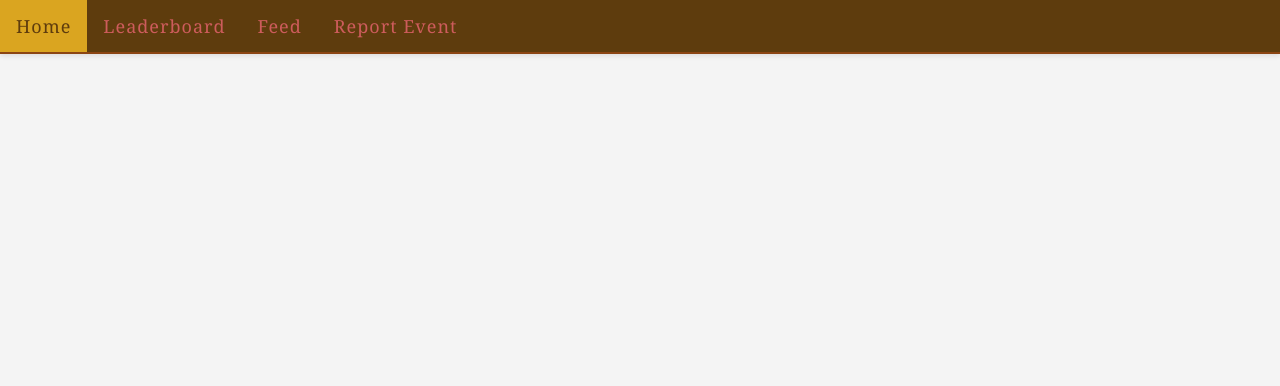
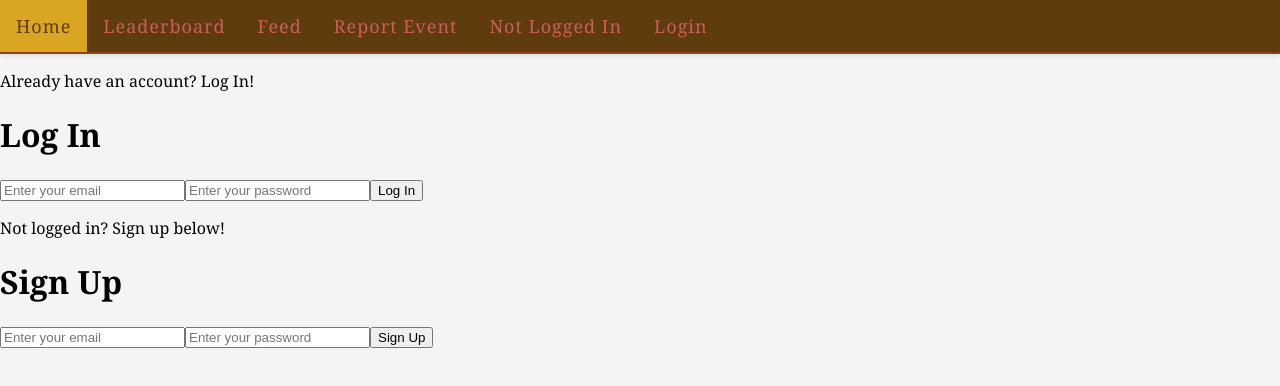
Before and after one commit to jamespalmer-category/rbbc-web-app, a React (Create React App) app: page /LoginPage in a window 1280 px wide. Shown: the top 386 px of the page. Built offline with nearby package versions, Linux system fonts and the light colour scheme; no server answers.

Commit message:
login front-end added, accounts connected to firestore backend.

```diff
--- a/src/App.js
+++ b/src/App.js
@@ -5,7 +5,8 @@ import Leaderboard from './components/Leaderboard';
 import Feed from './components/Feed';
 import Home from './components/Home';
 import Player from './components/Player';
-import Login from './components/Login';
+import LoginPage from './components/LoginPage';
+import AuthDetails from './components/auth/AuthDetails';
 
 
 const App = () => {
@@ -13,19 +14,23 @@ const App = () => {
     <BrowserRouter>
       <div>
         <nav className="navbar">
+          <div>
               <Link to="/">Home</Link>
               <Link to="/Leaderboard">Leaderboard</Link>
               <Link to="/Feed">Feed</Link>
               <Link to="/Player">Report Event</Link>
-              {/* <Link to="/Login">Login</Link> */}
+          </div>
+          <div>
+              <AuthDetails/>
+          </div>
         </nav>
 
         <Routes>
           <Route path="/" element={<Home/>}/>
           <Route path="/Leaderboard" element={<Leaderboard/>}/>
           <Route path="/Feed" element={<Feed/>}/>
-          <Route path="/Player"element={<Player/>}/>
-          {/* <Route path="/Login"element={<Login/>} /> */}
+          <Route path="/Player" element={<Player/>}/>
+          <Route path="/LoginPage" element={<LoginPage/>}/>
         </Routes>
       </div>
     </BrowserRouter>
--- /dev/null
+++ b/src/components/LoginPage.js
@@ -0,0 +1,16 @@
+import React from 'react';
+import Login from './auth/Login';
+import SignUp from './auth/SignUp';
+
+const LoginPage = () => {
+    return (
+        <div className="LoginPage">
+            <p>Already have an account? Log In!</p>
+            <Login />
+            <p>Not logged in? Sign up below!</p>
+            <SignUp />
+        </div>
+    )
+}
+
+export default LoginPage;
--- /dev/null
+++ b/src/components/auth/AuthDetails.js
@@ -0,0 +1,32 @@
+import React, {useEffect, useState} from 'react';
+import {auth} from '../../firebase';
+import { onAuthStateChanged, signOut } from 'firebase/auth';
+import {Link} from 'react-router-dom'
+
+const AuthDetails = () => {
+    const [authUser, setAuthUser] = useState(null);
+
+    useEffect(() => {
+        const listen = onAuthStateChanged(auth, (user) => {
+            if (user) {
+                setAuthUser(user)
+        } else {
+            setAuthUser(null);
+        }
+    });
+        return () => {
+            listen();
+        }
+    }, []);
+
+    const userSignOut = () => {
+        signOut(auth).then(() => {
+            console.log('sign out successful')
+        }).catch(error => console.log(error))
+    }
+    return (
+        <div>{authUser ? <><p>{`Signed In with ${authUser.email}`}</p><button class="centered-button" onClick={userSignOut}>Sign Out</button></> : <><p>Not Logged In</p><Link to="/LoginPage">Login</Link></>}</div>
+    )
+}
+
+export default AuthDetails;
--- /dev/null
+++ b/src/components/auth/Login.js
@@ -0,0 +1,39 @@
+import React, { useState } from 'react';
+import {auth} from '../../firebase'
+import {signInWithEmailAndPassword} from 'firebase/auth';
+
+const Login = () => {
+    const [email,setEmail] = useState('')
+    const [password, setPassword] = useState('')
+
+    const signIn = (e) => {
+        signInWithEmailAndPassword(auth,email,password)
+        .then((userCredential) => {
+            console.log(userCredential);
+        })
+        .catch((error)=> {
+            console.log(error);
+        })
+    }
+    return (
+        <div className='sign-in-container'>
+            <form onSubmit={(e) => {
+                e.preventDefault();
+                signIn(e);
+                e.target.reset()}}>
+                <h1>Log In</h1>
+                <input type="email"
+                placeholder="Enter your email"
+                value={email}
+                onChange={(e) => setEmail(e.target.value)}></input>
+                <input type="password"
+                placeholder="Enter your password"
+                value={password}
+                onChange={(e) => setPassword(e.target.value)}></input>
+                <button type="submit">Log In</button>
+            </form>
+        </div>
+    )
+};
+
+export default Login;
--- /dev/null
+++ b/src/components/auth/SignUp.js
@@ -0,0 +1,39 @@
+import React, { useState } from 'react';
+import {auth} from '../../firebase'
+import { createUserWithEmailAndPassword} from 'firebase/auth';
+
+const SignUp = () => {
+    const [email,setEmail] = useState('')
+    const [password, setPassword] = useState('')
+
+    const signUp = (e) => {
+        createUserWithEmailAndPassword(auth,email,password)
+        .then((userCredential) => {
+            console.log(userCredential);
+        })
+        .catch((error)=> {
+            console.log(error);
+        })
+    }
+    return (
+        <div className='sign-in-container'>
+            <form onSubmit={(e) => {
+                e.preventDefault();
+                signUp(e);
+                e.target.reset()}}>
+                <h1>Sign Up</h1>
+                <input type="email"
+                placeholder="Enter your email"
+                value={email}
+                onChange={(e) => setEmail(e.target.value)}></input>
+                <input type="password"
+                placeholder="Enter your password"
+                value={password}
+                onChange={(e) => setPassword(e.target.value)}></input>
+                <button type="submit">Sign Up</button>
+            </form>
+        </div>
+    )
+};
+
+export default SignUp;
--- a/src/index.css
+++ b/src/index.css
@@ -40,9 +40,43 @@ body {
   padding: 14px 16px;
   text-decoration: none;
   letter-spacing: 1px; /* Add some spacing between characters */
+  display: flex;
+  justify-content: space-between; /* Space between Links and AuthDetails */
+  align-items: center; /* Vertically align items in the center */
 }
 
 .navbar a:hover {
   background-color: #DAA520;
   color: #5E3C0D; /* Dark brown text color on hover */
 }
+
+.navbar p {
+  float: left;
+  font-size: 18px; /* Slightly smaller font size for a rustic look */
+  color: #CD5C5C;
+  text-align: center;
+  padding: 14px 16px;
+  text-decoration: none;
+  letter-spacing: 1px; /* Add some spacing between characters */
+  margin: 0; /* Add this line to remove any default margin */
+}
+
+.centered-button {
+  float: left; /* Float left to align with other elements in the navbar */
+  font-size: 18px; /* Slightly smaller font size for consistency */
+  color: #CD5C5C;
+  text-align: center;
+  padding: 14px 16px;
+  text-decoration: none;
+  letter-spacing: 1px; /* Add some spacing between characters */
+  margin: 0; /* Remove default margin */
+  background-color: #DAA520;
+  border: none;
+  cursor: pointer;
+  transition: background-color 0.3s, color 0.3s; /* Add hover transition effect */
+}
+
+.centered-button:hover {
+  background-color: #5E3C0D; /* Darker brown background color on hover */
+  color: #CD5C5C; /* Text color on hover */
+}
```
